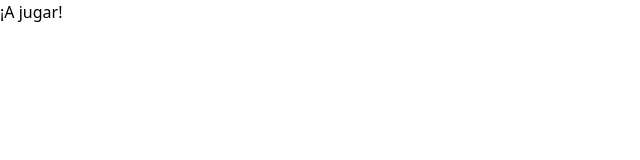
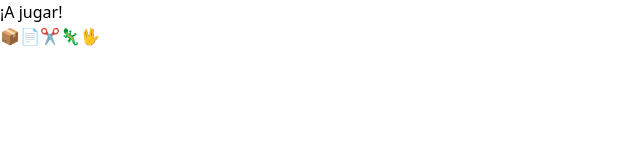
Before and after one commit to Zekret/rock-paper-scissors, a React (Vite) app: page / in a window 1280 px wide. Shown: the top 160 px of the page, without its empty margins (0-640 px from the left). Built offline with nearby package versions, Linux system fonts and the light colour scheme.

Commit message:
update: handlePlay & getResults

```diff
--- a/src/Juego.jsx
+++ b/src/Juego.jsx
@@ -1,22 +1,63 @@
 import { useState } from "react";
 
 const options = [
-  { id: 0, name: "Piedra", emoji: "🪨", beats: [2, 3] },
+  { id: 0, name: "Piedra", emoji: "📦", beats: [2, 3] },
   { id: 1, name: "Papel", emoji: "📄", beats: [0] },
   { id: 2, name: "Tijera", emoji: "✂️", beats: [1, 3] },
   { id: 3, name: "Lagarto", emoji: "🦎", beats: [1] },
   { id: 4, name: "Spock", emoji: "🖖", beats: [3, 0] },
 ];
 
+const getResult = (userChoice, machineChoice) => {
+  if (userChoice === machineChoice) {
+    return 0
+  }
+  if (options[userChoice].beats.includes(machineChoice)) {
+    return 1
+  }
+
+  return 2
+}
+
 function App() {
   const [userChoice, setUserChoice] = useState(null);
   const [machineChoice, setMachineChoice] = useState(null);
   const [result, setResult] = useState(null);
+  const [disabled, setDisabled] = useState(false)
+
+  const handlePlay = (choice) => {
+    setUserChoice(choice)
+    setDisabled(true)
+    const randomChoice = Math.floor(Math.random() * 5)
+
+    setTimeout(() => {
+      setMachineChoice(randomChoice)
+    }, 1500)
+
+    setTimeout(() => {
+      setResult(getResult(choice, randomChoice));
+    }, 3000);
+
+    clearTimeout()
+
+  }
   return (
     <div className="flex items-center justify-center h-screen bg-gray-800">
       <div className="rounded-lg p-4 bg-gray-500">
         <h1 className="text-3xl mb-4 text-center font-bold">¡A jugar!</h1>
-
+        <div className="max-w-md mx-auto">
+          {options.map((option) => (
+            <button
+              className="px-4 py-2 m-2 text-xl font-bold text-white bg-yellow-500 rounded-full hover:bg-yellow-700 focus:outline-none focus:ring-2 focus:ring-gray-400 disabled:opacity-50 disabled:cursor-not-allowed"
+              key={option.id}
+              disabled={disabled}
+              onClick={() => handlePlay(option.id)}
+              title={option.name}
+            >
+              {option.emoji}
+            </button>
+          ))}
+        </div>
       </div>
     </div>
   );
```
